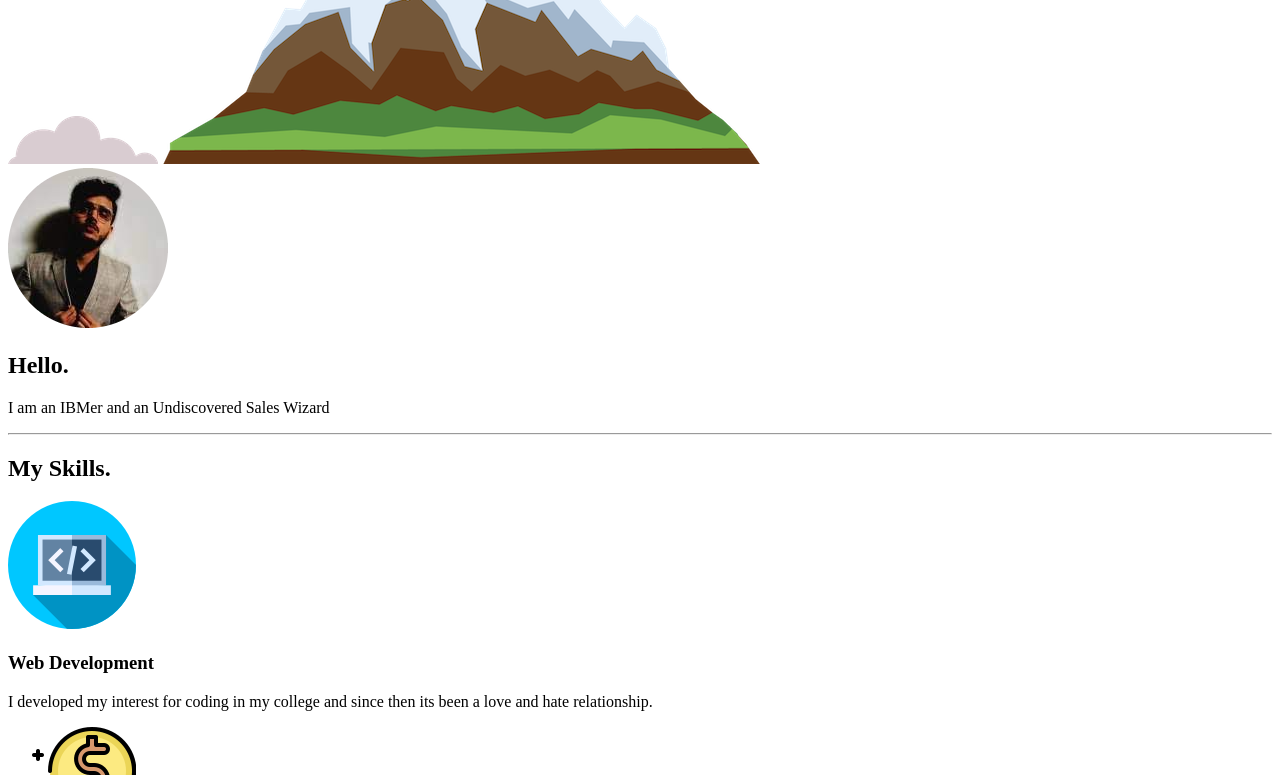
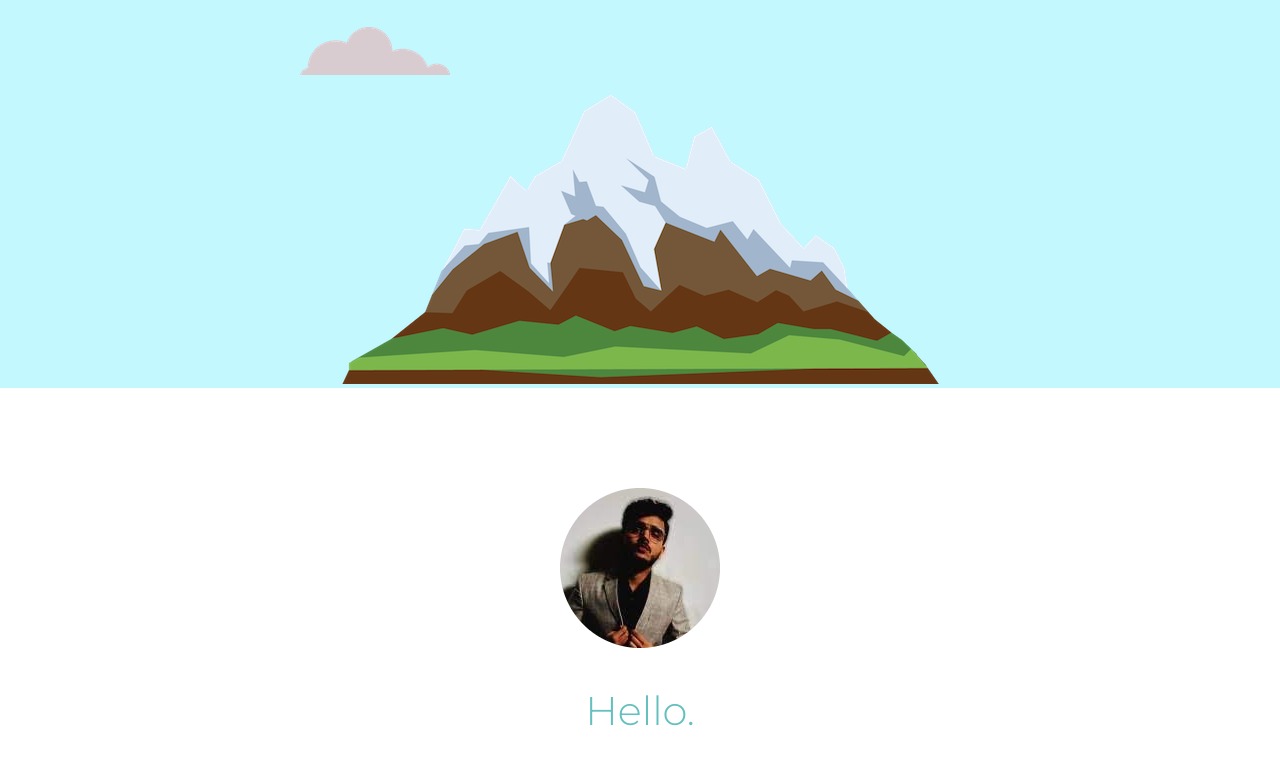
Before and after one commit to Prakhar9090/My-Site, a plain HTML site: page index.html in a window 1280 px wide. Shown: the part 380-1155 px from the top of the page. Drawn offline with Linux system fonts and the light colour scheme; files whose address does not match are found by name.

Commit message:
Update index.html

```diff
--- a/index.html
+++ b/index.html
@@ -4,7 +4,7 @@
 <head>
   <meta charset="utf-8">
   <title>Prakhar Bhadauria</title>
-  <link rel="stylesheet" href="css folder/stylles.css">
+  <link rel="stylesheet" href="stylles.css">
   <link rel="icon" href="favicon.ico">
   <link href="https://fonts.googleapis.com/css2?family=Merriweather:ital@1&family=Montserrat:wght@300&family=Sacramento&display=swap" rel="stylesheet">
 </head>
```
